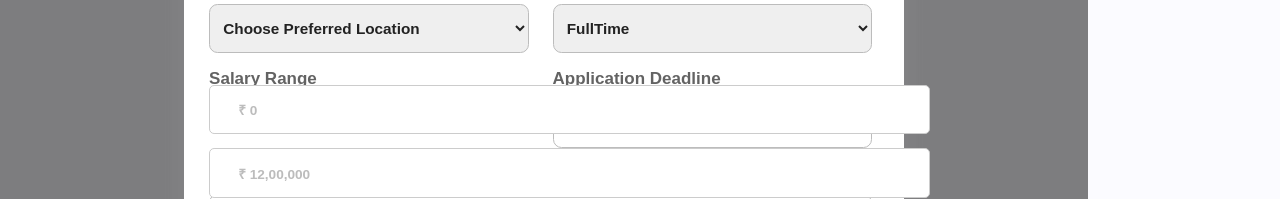
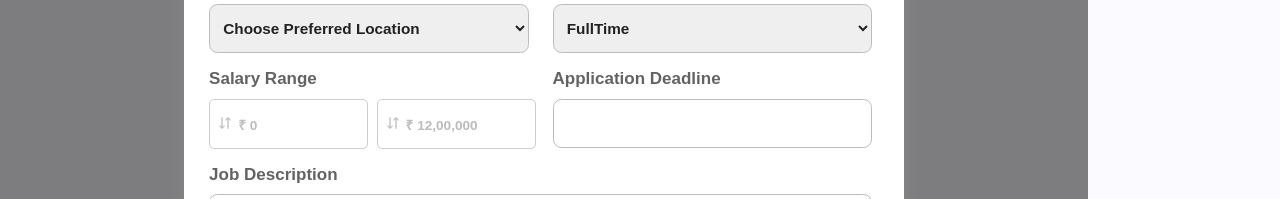
Before and after one commit to prem2621/job-management, a React (Vite) app in the folder frontend/: page / in a window 1280 px wide. Both pictures are taken after typing "Sample" into the empty fields and a click on the button "Create Jobs". Shown: the part 339-538 px from the top of the page. Built offline with nearby package versions, Linux system fonts and the light colour scheme; no server answers; a web font is replaced by a local one.

Commit message:
Update JobForm.jsx

```diff
--- a/frontend/src/components/JobForm.jsx
+++ b/frontend/src/components/JobForm.jsx
@@ -1,8 +1,11 @@
 import React, { useState } from "react";
 import "./JobForm.css";
-import axios from "axios"
+import upArrow from "../assets/upArrow.png";
+import axios from "axios";
 
 const JobForm = ({closeForm, fetchJobs}) => {
+
+
   const [user, setUsers] = useState({
     jobtitle: "",
     companyName: "",
@@ -80,7 +83,12 @@ const JobForm = ({closeForm, fetchJobs}) => {
     }
 
     try {
-     await axios.post("https://job-management-backend-u9w6.onrender.com/jobs", user);
+      const jobData = {
+        ...user,
+        salaryMax: user.salaryMax || user.salaryMin,
+      };
+      await axios.post("http://localhost:8080/jobs", jobData);
+
       alert("Data successfully inserted");
 
       setUsers({
@@ -167,12 +175,11 @@ const JobForm = ({closeForm, fetchJobs}) => {
           </div>
 
           <div className="row">
-
             <div className="input-group half">
-  <label htmlFor="salaryRange">Salary Range</label>
-  <div className="salary-range">
+              <label htmlFor="range">Salary Range</label>
+              <div className="range">
                 <div className="input-icon-wrapper">
-      <i className="fa-solid fa-arrow-up icon-inside"></i>
+                  <img src={upArrow} className="upArrow" alt="" />
                   <input
                     type="text"
                     placeholder="₹ 0"
@@ -183,7 +190,7 @@ const JobForm = ({closeForm, fetchJobs}) => {
                 </div>
 
                 <div className="input-icon-wrapper">
-      <i className="fa-solid fa-arrow-down icon-inside"></i>
+                  <img src={upArrow} className="upArrow" alt="" />
                   <input
                     type="text"
                     placeholder="₹ 12,00,000"
@@ -193,7 +200,6 @@ const JobForm = ({closeForm, fetchJobs}) => {
                   />
                 </div>
               </div>
-
             </div>
             <div className="input-group">
               <label>Application Deadline</label>
@@ -226,11 +232,11 @@ const JobForm = ({closeForm, fetchJobs}) => {
               Publish <i className="fas fa-angle-double-right"></i>
             </button>
           </div>
+
         </form>
       </div>
     )
-
-  )
+  );
 };
 
 export default JobForm;
```
Lines whose indentation alone changed are shown as unchanged.
